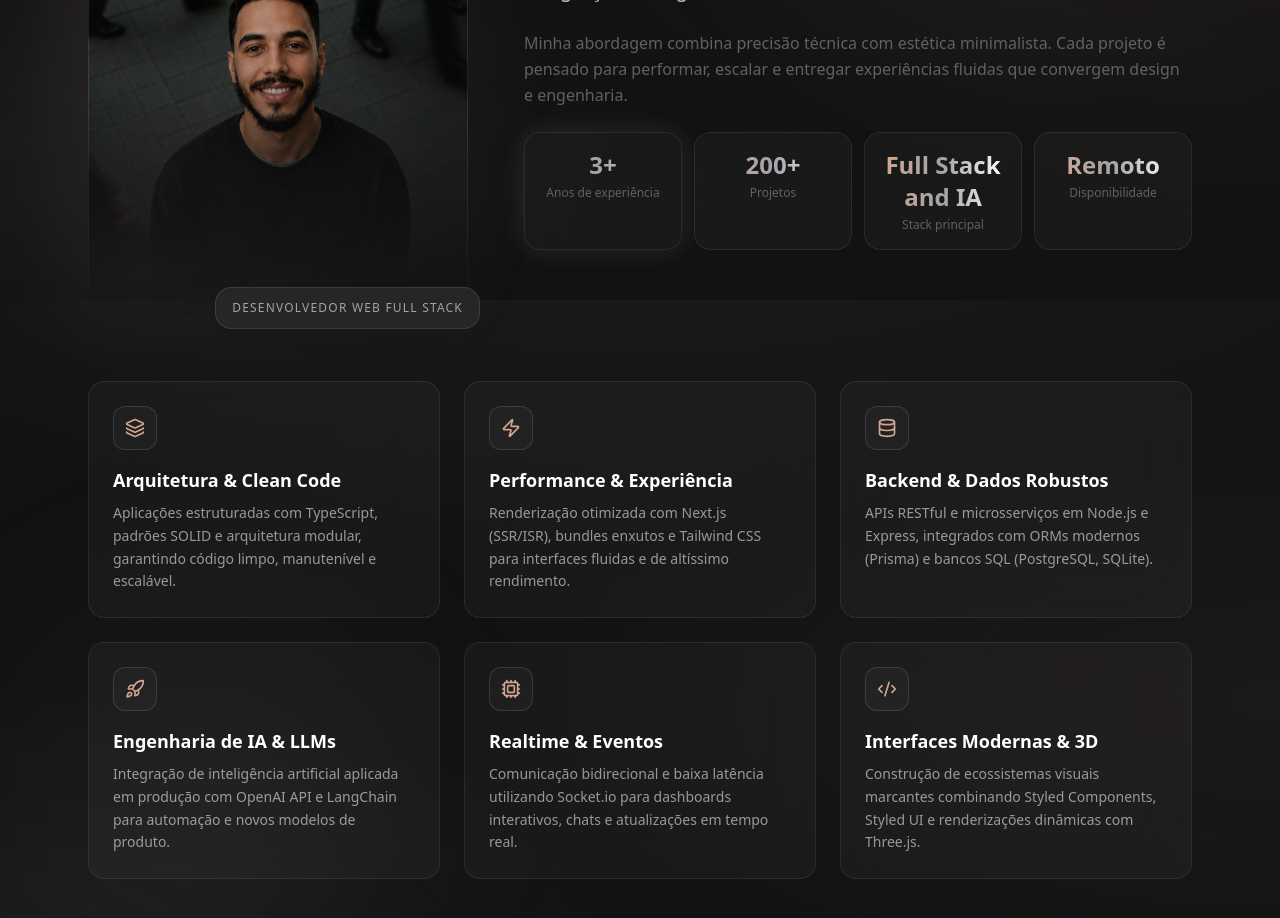
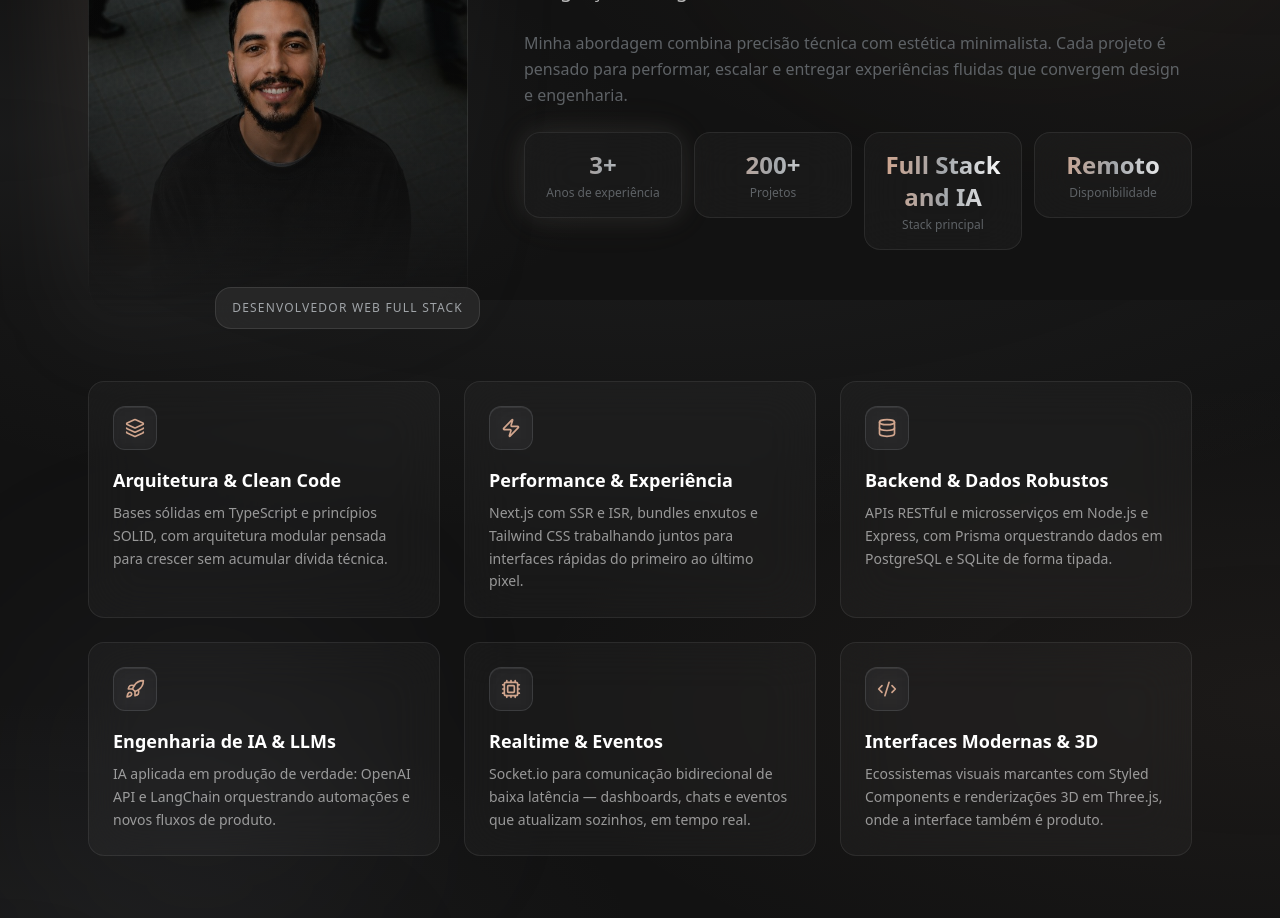
Before and after one commit to PatricAugusto/Portfolio-v4, a Next.js app: page / in a window 1280 px wide. Shown: the part 1300-2218 px from the top of the page. Built offline with nearby package versions, Linux system fonts and the light colour scheme.

Commit message:
feat(about): refatorei a seção About com novos cards interativos e animações de hover

```diff
--- a/src/components/sections/About.tsx
+++ b/src/components/sections/About.tsx
@@ -1,5 +1,6 @@
 "use client";
 
+import { useRef, type MouseEvent } from "react";
 import Image from "next/image";
 import { motion } from "framer-motion";
 import { Code2, Cpu, Database, Layers, Rocket, Zap } from "lucide-react";
@@ -13,37 +14,37 @@ const pillars = [
     icon: Layers,
     title: "Arquitetura & Clean Code",
     description:
-      "Aplicações estruturadas com TypeScript, padrões SOLID e arquitetura modular, garantindo código limpo, manutenível e escalável.",
+      "Bases sólidas em TypeScript e princípios SOLID, com arquitetura modular pensada para crescer sem acumular dívida técnica.",
   },
   {
     icon: Zap,
     title: "Performance & Experiência",
     description:
-      "Renderização otimizada com Next.js (SSR/ISR), bundles enxutos e Tailwind CSS para interfaces fluidas e de altíssimo rendimento.",
+      "Next.js com SSR e ISR, bundles enxutos e Tailwind CSS trabalhando juntos para interfaces rápidas do primeiro ao último pixel.",
   },
   {
     icon: Database,
     title: "Backend & Dados Robustos",
     description:
-      "APIs RESTful e microsserviços em Node.js e Express, integrados com ORMs modernos (Prisma) e bancos SQL (PostgreSQL, SQLite).",
+      "APIs RESTful e microsserviços em Node.js e Express, com Prisma orquestrando dados em PostgreSQL e SQLite de forma tipada.",
   },
   {
     icon: Rocket,
     title: "Engenharia de IA & LLMs",
     description:
-      "Integração de inteligência artificial aplicada em produção com OpenAI API e LangChain para automação e novos modelos de produto.",
+      "IA aplicada em produção de verdade: OpenAI API e LangChain orquestrando automações e novos fluxos de produto.",
   },
   {
     icon: Cpu,
     title: "Realtime & Eventos",
     description:
-      "Comunicação bidirecional e baixa latência utilizando Socket.io para dashboards interativos, chats e atualizações em tempo real.",
+      "Socket.io para comunicação bidirecional de baixa latência — dashboards, chats e eventos que atualizam sozinhos, em tempo real.",
   },
   {
     icon: Code2,
     title: "Interfaces Modernas & 3D",
     description:
-      "Construção de ecossistemas visuais marcantes combinando Styled Components, Styled UI e renderizações dinâmicas com Three.js.",
+      "Ecossistemas visuais marcantes com Styled Components e renderizações 3D em Three.js, onde a interface também é produto.",
   },
 ];
 
@@ -81,7 +82,7 @@ export function About() {
                 fill
                 priority
                 sizes="(max-width: 1024px) 380px, 380px"
-                className="object-cover object-[center_15%] scale-105 transition-transform duration-700 hover:scale-100"
+                className="scale-105 object-cover object-[center_15%] transition-transform duration-700 hover:scale-100"
               />
 
               <div className="absolute inset-0 bg-gradient-to-t from-void via-void/20 to-transparent" />
@@ -119,16 +120,21 @@ export function About() {
 
             <div className="grid grid-cols-2 gap-3 sm:grid-cols-4 lg:grid-cols-2 xl:grid-cols-4">
               {aboutStats.map((stat, i) => (
-                <GlassCard
+                <motion.div
                   key={stat.label}
-                  className="text-center !p-4"
-                  glow={i === 0}
+                  initial={{ opacity: 0, y: 12 }}
+                  whileInView={{ opacity: 1, y: 0 }}
+                  viewport={{ once: true, margin: "-40px" }}
+                  transition={{ delay: i * 0.06, duration: 0.4 }}
+                  whileHover={{ y: -3 }}
                 >
-                  <p className="text-gradient text-xl font-bold sm:text-2xl">
-                    {stat.value}
-                  </p>
-                  <p className="mt-1 text-xs text-slate">{stat.label}</p>
-                </GlassCard>
+                  <GlassCard className="text-center !p-4" glow={i === 0}>
+                    <p className="text-gradient text-xl font-bold sm:text-2xl">
+                      {stat.value}
+                    </p>
+                    <p className="mt-1 text-xs text-slate">{stat.label}</p>
+                  </GlassCard>
+                </motion.div>
               ))}
             </div>
           </motion.div>
@@ -136,28 +142,71 @@ export function About() {
 
         <div className="grid gap-6 sm:grid-cols-2 lg:grid-cols-3">
           {pillars.map((pillar, i) => (
-            <motion.div
-              key={pillar.title}
-              {...fadeUp}
-              whileHover={{ y: -6, scale: 1.02 }}
-              transition={{ delay: i * 0.08, duration: 0.3, ease: "easeOut" }}
-              className="group"
-            >
-              <GlassCard className="h-full transition-colors duration-300 group-hover:border-silver/30">
-                <div className="mb-4 flex h-11 w-11 items-center justify-center rounded-xl border border-silver/20 bg-silver/5 transition-colors duration-300 group-hover:border-warm/40 group-hover:bg-warm/10">
-                  <pillar.icon size={20} className="text-warm transition-transform duration-300 group-hover:scale-110" />
-                </div>
-                <h3 className="mb-2 text-lg font-semibold transition-colors duration-300 group-hover:text-white">
-                  {pillar.title}
-                </h3>
-                <p className="text-sm leading-relaxed text-white/55 transition-colors duration-300 group-hover:text-white/75">
-                  {pillar.description}
-                </p>
-              </GlassCard>
-            </motion.div>
+            <PillarCard key={pillar.title} pillar={pillar} index={i} />
           ))}
         </div>
       </div>
     </section>
   );
 }
+
+function PillarCard({
+  pillar,
+  index,
+}: {
+  pillar: (typeof pillars)[number];
+  index: number;
+}) {
+  const cardRef = useRef<HTMLDivElement>(null);
+  const Icon = pillar.icon;
+
+  function handleMouseMove(event: MouseEvent<HTMLDivElement>) {
+    const bounds = cardRef.current?.getBoundingClientRect();
+    if (!bounds) return;
+
+    const x = ((event.clientX - bounds.left) / bounds.width) * 100;
+    const y = ((event.clientY - bounds.top) / bounds.height) * 100;
+
+    cardRef.current?.style.setProperty("--spot-x", `${x}%`);
+    cardRef.current?.style.setProperty("--spot-y", `${y}%`);
+  }
+
+  return (
+    <motion.div
+      ref={cardRef}
+      onMouseMove={handleMouseMove}
+      {...fadeUp}
+      whileHover={{ y: -6, scale: 1.02 }}
+      transition={{ delay: index * 0.08, duration: 0.3, ease: "easeOut" }}
+      className="group [--spot-x:50%] [--spot-y:50%]"
+    >
+      <GlassCard className="relative h-full overflow-hidden transition-colors duration-300 group-hover:border-silver/30">
+        {/* spotlight que segue o cursor, mesma técnica do Projects */}
+        <div
+          className="pointer-events-none absolute inset-0 opacity-0 transition-opacity duration-500 group-hover:opacity-100"
+          style={{
+            background:
+              "radial-gradient(220px circle at var(--spot-x) var(--spot-y), color-mix(in oklab, var(--color-warm) 14%, transparent), transparent 70%)",
+          }}
+        />
+
+        <div className="relative mb-4 flex h-11 w-11 items-center justify-center">
+          <span className="pointer-events-none absolute inset-0 rounded-xl bg-warm/0 blur-md transition-colors duration-500 group-hover:bg-warm/25" />
+          <span className="relative flex h-11 w-11 items-center justify-center rounded-xl border border-silver/20 bg-silver/5 shadow-[inset_0_1px_0_0_rgba(255,255,255,0.08)] backdrop-blur-sm transition-colors duration-300 group-hover:border-warm/40 group-hover:bg-warm/10">
+            <Icon
+              size={20}
+              className="text-warm transition-transform duration-300 group-hover:scale-110"
+            />
+          </span>
+        </div>
+
+        <h3 className="relative mb-2 text-lg font-semibold transition-colors duration-300 group-hover:text-white">
+          {pillar.title}
+        </h3>
+        <p className="relative text-sm leading-relaxed text-white/55 transition-colors duration-300 group-hover:text-white/75">
+          {pillar.description}
+        </p>
+      </GlassCard>
+    </motion.div>
+  );
+}
```
